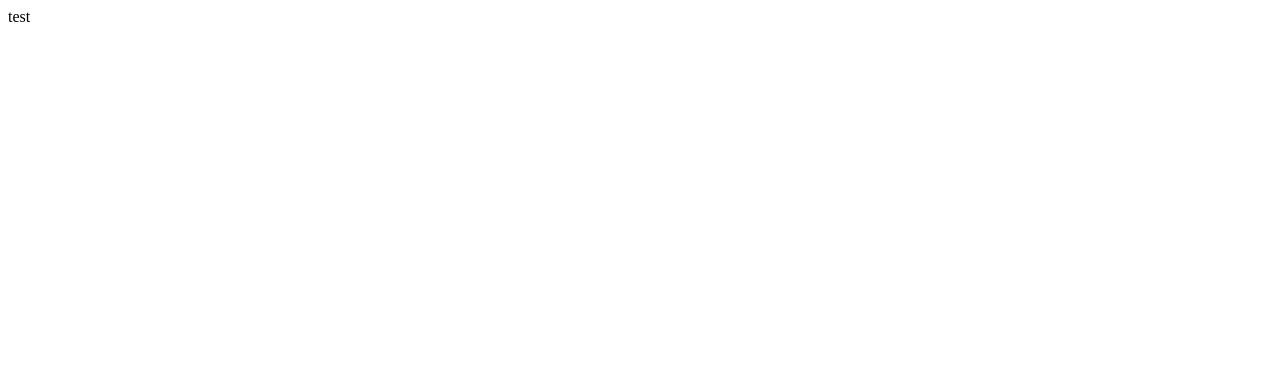
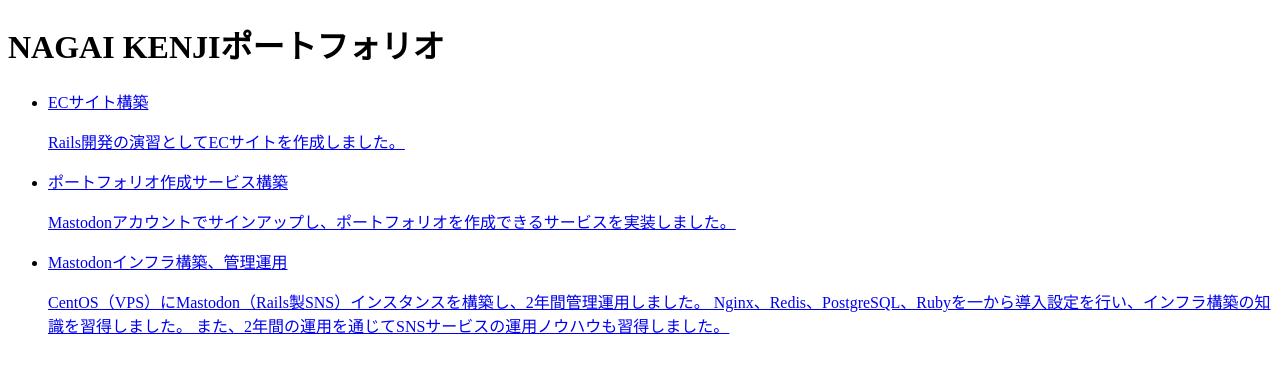
Before and after one commit to kenchiki/kenchiki.github.io, a plain HTML site: page index.html in a window 1280 px wide. Drawn offline with Linux system fonts and the light colour scheme.

Commit message:
[add]ポートフォリオデータ入力

```diff
--- a/index.html
+++ b/index.html
@@ -1,12 +1,35 @@
 <!DOCTYPE html>
-<html lang="en">
+<html lang="ja">
 <head>
   <meta charset="UTF-8">
-  <title>Title</title>
+  <title>NAGAI KENJIポートフォリオ</title>
 </head>
 <body>
 
-test
+<h1>NAGAI KENJIポートフォリオ</h1>
+
+<ul class="works">
+  <li class="works__card">
+      <a href="https://github.com/kenchiki/rails-assignment-ec2">
+        <p>ECサイト構築</p>
+        <p>Rails開発の演習としてECサイトを作成しました。</p>
+      </a>
+  </li>
+  <li class="works__card">
+    <a href="https://github.com/kenchiki/railsmastodon-portfolio2">
+      <p>ポートフォリオ作成サービス構築</p>
+      <p>Mastodonアカウントでサインアップし、ポートフォリオを作成できるサービスを実装しました。</p>
+    </a>
+  </li>
+  <li class="works__card">
+    <a href="https://gingadon.com/">
+      <p>Mastodonインフラ構築、管理運用</p>
+      <p>CentOS（VPS）にMastodon（Rails製SNS）インスタンスを構築し、2年間管理運用しました。
+        Nginx、Redis、PostgreSQL、Rubyを一から導入設定を行い、インフラ構築の知識を習得しました。
+        また、2年間の運用を通じてSNSサービスの運用ノウハウも習得しました。</p>
+    </a>
+  </li>
+</ul>
 
 </body>
 </html>
```
